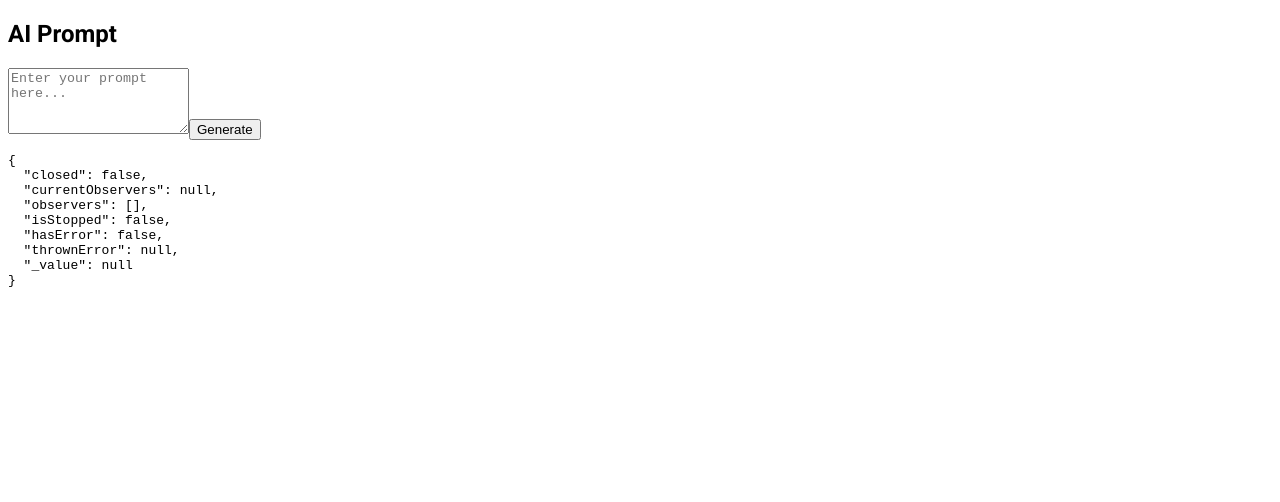
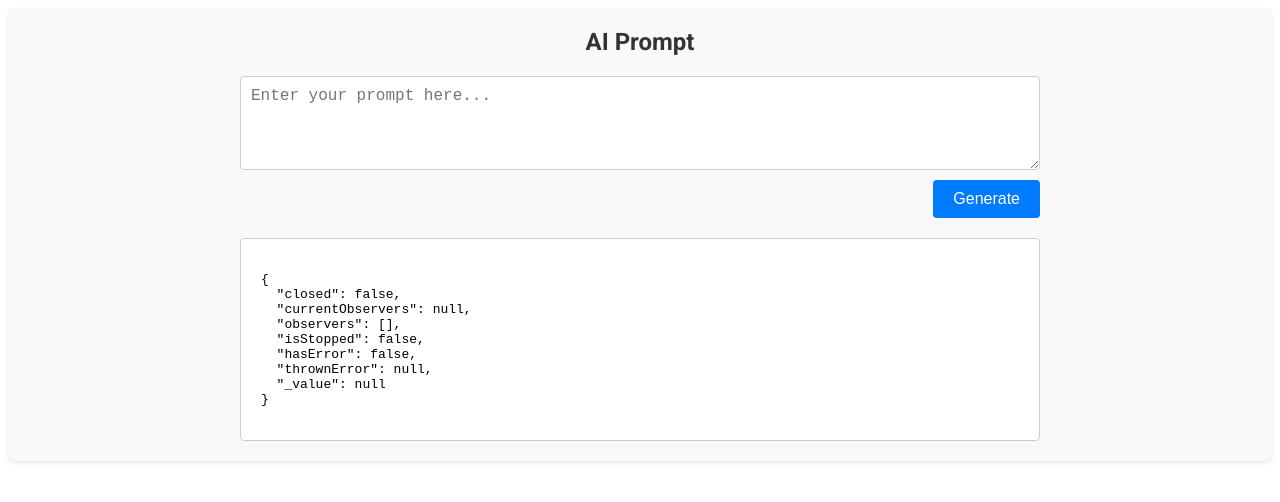
Before and after one commit to NjengaSaruni/Shule-Frontend, an Angular app: page /ai-prompts in a window 1280 px wide. Shown: the top 502 px of the page. Built offline with nearby package versions, Linux system fonts and the light colour scheme.

Commit message:
Bare styling for AI prompt

```diff
--- a/src/app/features/ai-prompts/components/ai-prompt/ai-prompt.component.scss
+++ b/src/app/features/ai-prompts/components/ai-prompt/ai-prompt.component.scss
@@ -1,73 +1,71 @@
-:host {
-    display: block;
-    width: 100%;
+.ai-prompt-container {
+    display: flex;
+    flex-direction: column;
+    align-items: center;
+    padding: 20px;
+    background-color: #f9f9f9;
+    border-radius: 8px;
+    box-shadow: 0 2px 4px rgba(0, 0, 0, 0.1);
 }
 
-.prompt-container {
-    padding: 1rem;
-    border-radius: 8px;
-    background-color: #f8f9fa;
-    box-shadow: 0 2px 4px rgba(0, 0, 0, 0.1);
+.prompt-header {
+    margin-bottom: 20px;
 
-    .prompt-header {
-        margin-bottom: 1rem;
-
-        h3 {
+    h2 {
         margin: 0;
-            color: #2c3e50;
-            font-size: 1.25rem;
+        font-size: 24px;
+        color: #333;
     }
 }
 
 .prompt-content {
-        textarea {
     width: 100%;
-            min-height: 120px;
-            padding: 0.75rem;
-            border: 1px solid #dee2e6;
+    max-width: 800px;
+    margin-bottom: 20px;
+
+    .prompt-form {
+        display: flex;
+        flex-direction: column;
+        gap: 10px;
+
+        .prompt-input {
+            width: 100%;
+            padding: 10px;
+            border: 1px solid #ccc;
             border-radius: 4px;
+            font-size: 16px;
             resize: vertical;
-            font-family: inherit;
+            box-sizing: border-box;
+            box-sizing: border-box;
 
-            &:focus {
-                outline: none;
-                border-color: #4a90e2;
-                box-shadow: 0 0 0 2px rgba(74, 144, 226, 0.2);
+        }
+
+        .submit-button {
+            align-self: flex-end;
+            padding: 10px 20px;
+            background-color: #007bff;
+            color: #fff;
+            border: none;
+            border-radius: 4px;
+            cursor: pointer;
+            font-size: 16px;
+
+            &:hover {
+                background-color: #0056b3;
+            }
         }
     }
 }
 
-    .prompt-actions {
-        margin-top: 1rem;
-        display: flex;
-        gap: 0.5rem;
-        justify-content: flex-end;
+.prompt-results {
+    width: 100%;
+    max-width: 800px;
 
-        button {
-            padding: 0.5rem 1rem;
-            border: none;
+    .results-content {
+        background-color: #fff;
+        padding: 20px;
+        border: 1px solid #ccc;
         border-radius: 4px;
-            cursor: pointer;
-            font-weight: 500;
-            transition: background-color 0.2s;
-
-            &.primary {
-                background-color: #4a90e2;
-                color: white;
-
-                &:hover {
-                    background-color: darken(#4a90e2, 10%);
+        white-space: pre-wrap;
     }
 }
-
-            &.secondary {
-                background-color: #e9ecef;
-                color: #495057;
-
-                &:hover {
-                    background-color: darken(#e9ecef, 5%);
-                }
-            }
-        }
-    }
-}
--- a/src/app/features/ai-prompts/services/ai-prompts.service.ts
+++ b/src/app/features/ai-prompts/services/ai-prompts.service.ts
@@ -3,9 +3,7 @@ import { Injectable } from '@angular/core';
 import { HttpClient } from '@angular/common/http';
 import { Observable } from 'rxjs';
 
-@Injectable({
-  providedIn: 'root'
-})
+@Injectable()
 export class AiPromptsService {
   private apiUrl = 'http://localhost:8000/llm/ollama/';
 
```
Lines whose indentation alone changed are shown as unchanged.
